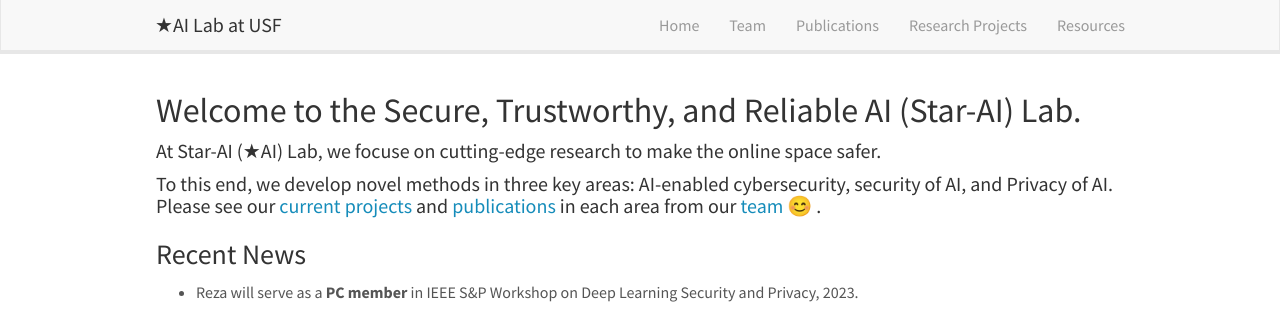
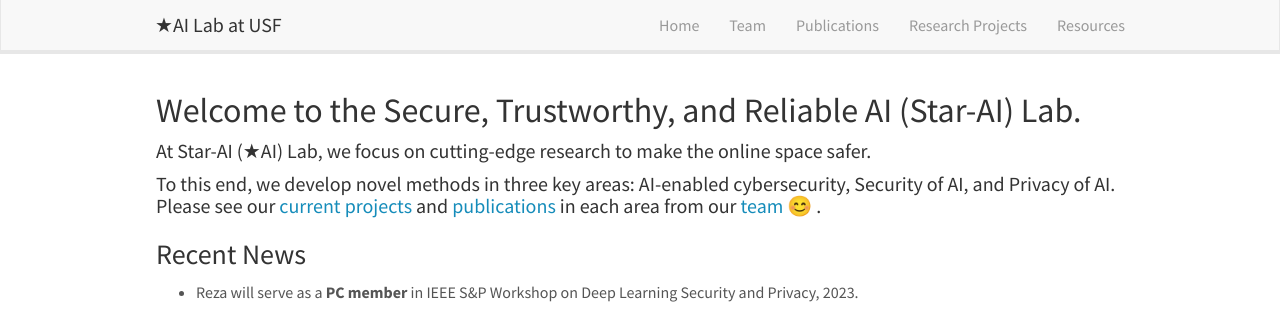
Before and after one commit to star-ailab/star-ailab.github.io, a Jekyll site: the page built from _pages/home.md, in a window 1280 px wide and 930 px high. Shown: the top 330 px of the window. Built offline with Jekyll 4.4.1, drawn with Linux system fonts in a browser that asks for light colours; nearby versions of some CDN libraries.

Commit message:
Update home.md

```diff
--- a/_pages/home.md
+++ b/_pages/home.md
@@ -6,9 +6,9 @@ sitemap: false
 permalink: /
 ---
 
-#### At Star-AI (&#9733;AI) Lab, we focuse on cutting-edge research to make the online space safer.
+#### At Star-AI (&#9733;AI) Lab, we focus on cutting-edge research to make the online space safer.
 
-#### To this end, we develop novel methods in three key areas: AI-enabled cybersecurity, security of AI, and Privacy of AI. Please see our [current projects](https://star-ailab.github.io/research/) and [publications](https://star-ailab.github.io/publications/) in each area from our [team](https://star-ailab.github.io/team/) 😊 .
+#### To this end, we develop novel methods in three key areas: AI-enabled cybersecurity, Security of AI, and Privacy of AI. Please see our [current projects](https://star-ailab.github.io/research/) and [publications](https://star-ailab.github.io/publications/) in each area from our [team](https://star-ailab.github.io/team/) 😊 .
 
 ### Recent News
 
```
